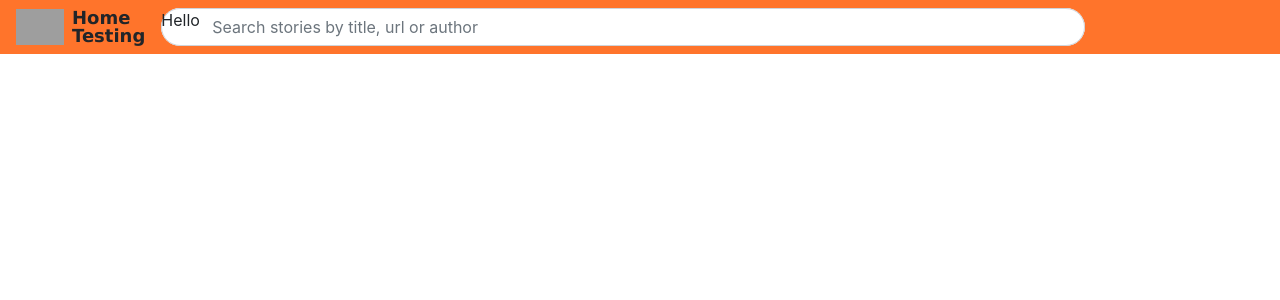
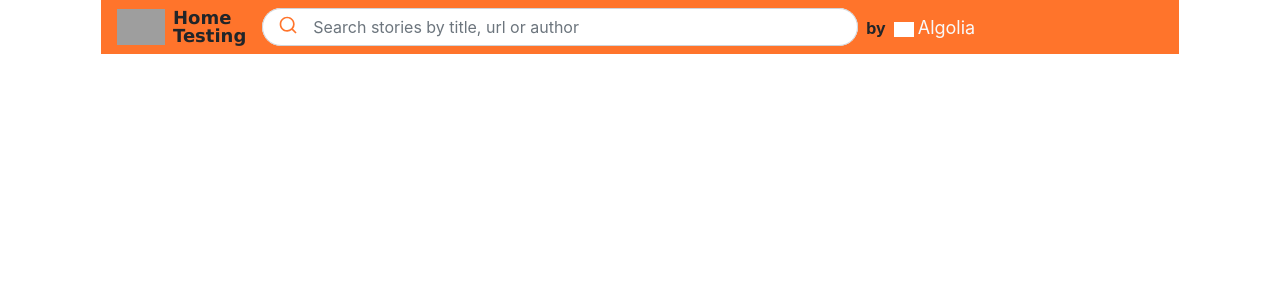
Before and after one commit to thanhlam1998/home_test_frontend, a React (Create React App) app: page / in a window 1280 px wide. Shown: the top 300 px of the page. Built offline with nearby package versions, Linux system fonts and the light colour scheme; grey boxes are pictures that could not be loaded.

Commit message:
add responsive to navbar

```diff
--- a/package.json
+++ b/package.json
@@ -10,6 +10,7 @@
     "node-sass": "^4.14.1",
     "react": "^16.13.1",
     "react-dom": "^16.13.1",
+    "react-icons": "^3.10.0",
     "react-router-dom": "^5.2.0",
     "react-scripts": "3.4.1",
     "redux": "^4.0.5",
--- a/src/pages/homePage/components/navBar/navBar.scss
+++ b/src/pages/homePage/components/navBar/navBar.scss
@@ -12,15 +12,50 @@
     .search-bar-container {
         position: relative;
         background-color: #fff;
-        border-radius: 1.2rem;
-        width: calc(100% - 324px);
+        border-radius: 100px;
+        width: calc(100% - 450px);
         display: inline-block;
         .search-bar{
-            border-radius: 1.2rem;
+            border-radius: 100px;
             padding-left: 50px;
         }
         .search-icon{
             position: absolute;
+            left: 16px;
+            font-size: 20px;
+            color: #ff742b;
+        }
+    }
+    .text-container{
+        .logo-algolia{
+            filter: brightness(0) invert(1);
+            width: 20px;
+        }
+        .text-algolia{
+            font-size: 18px;
+        }
+    }
+
+    @media only screen and (max-width: 768px){
+        .search-bar-container {
+        width: calc(100% - 120px);
+        }
+        .header-search {
+            display: none;
+        }
+        .text-container{
+            display: none;
         }
     }
 }
+
+@media screen and (min-width: 1200px){
+    .homepage-navbar{
+        width: calc(85% - 10px);
+        margin: 0 auto;
+    }
+}
+
+.navbar{
+    justify-content: start;
+}
--- a/src/pages/homePage/components/navBar/navbar.js
+++ b/src/pages/homePage/components/navBar/navbar.js
@@ -1,4 +1,5 @@
 import React from 'react'
+import {RiSearchLine} from 'react-icons/ri'
 import './navBar.scss'
 
 const Navbar = () => {
@@ -11,8 +12,13 @@ const Navbar = () => {
                 Testing
             </div>
             <div className="search-bar-container">
-                <span className="search-icon">Hello</span>
+                <span className="search-icon"><RiSearchLine/></span>
                 <input className="form-control search-bar" type="search" placeholder="Search stories by title, url or author"/>
+            </div>
+            <div className="text-container">
+                <span className="ml-2 mr-2 font-weight-bold">by</span>
+                <img className="logo-algolia mr-1" src="https://logosandtypes.com/wp-content/uploads/algolia.svg" alt="logo"></img>
+                <span className="text-light text-algolia">Algolia</span>
             </div>
         </nav>
     )
```
Also changed, not shown: 1 other file (tests, documents, lock files or other folders).
